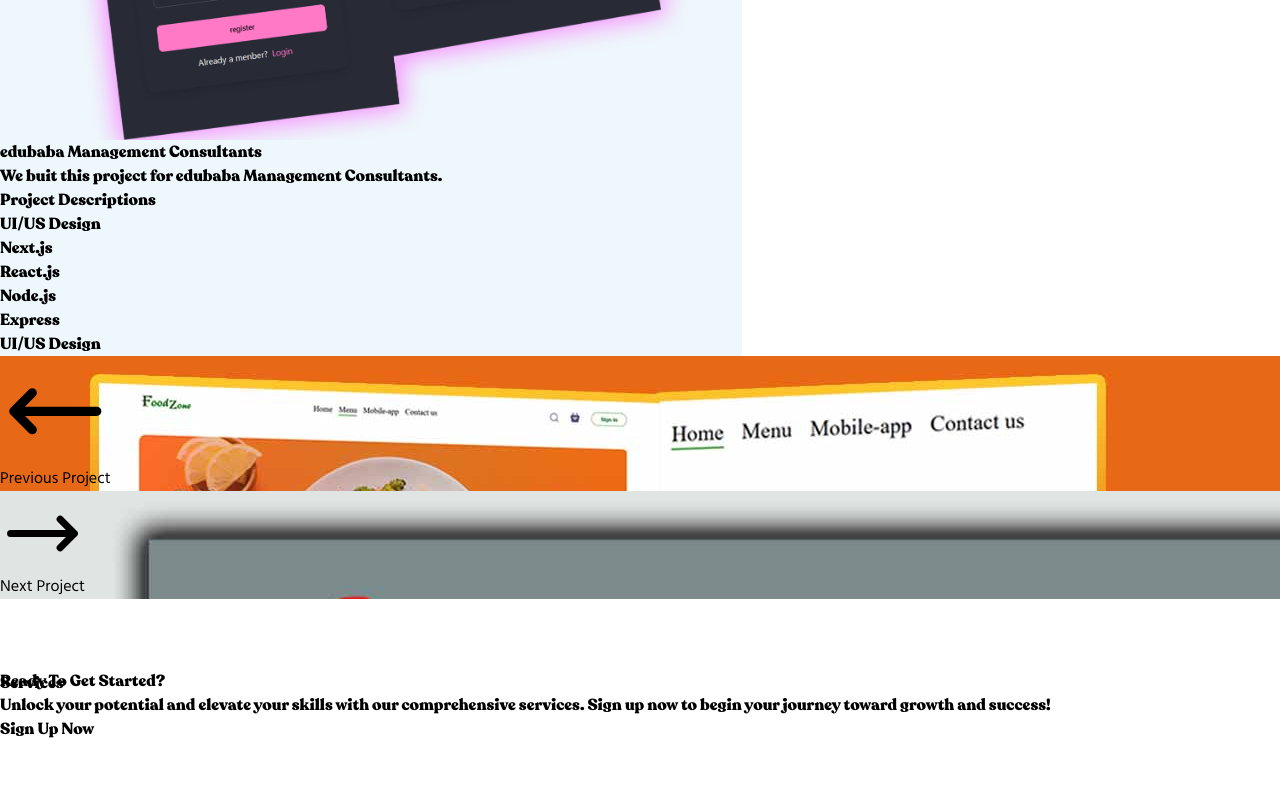
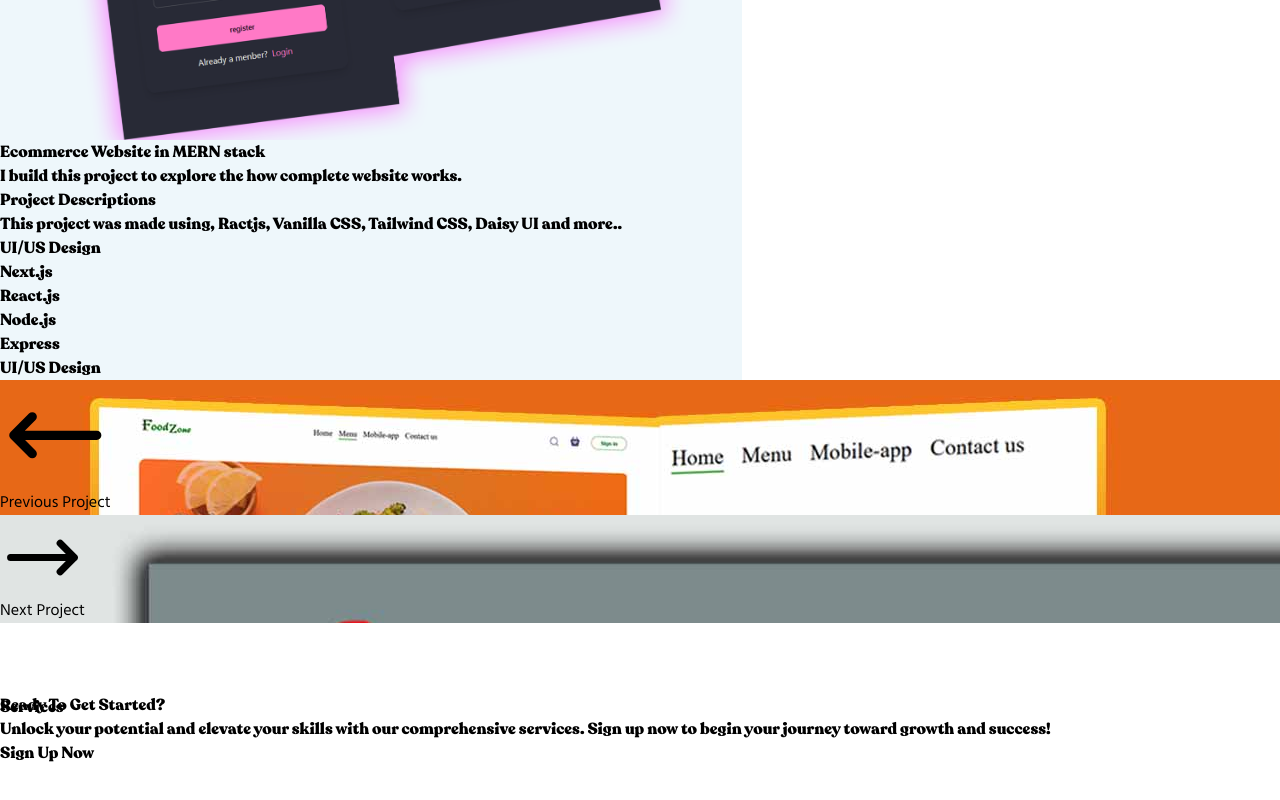
Before and after one commit to Bibash45/Portfolio, a Next.js app in the folder portfolio/: page /portfoliodetail/1 in a window 1280 px wide. Shown: the part 2340-3140 px from the top of the page. Built offline with nearby package versions, Linux system fonts and the light colour scheme.

Commit message:
data changes

```diff
--- a/portfolio/src/app/components/HomeComponent/HomeComponent.js
+++ b/portfolio/src/app/components/HomeComponent/HomeComponent.js
@@ -162,7 +162,7 @@ const HomeComponent = () => {
                     <Image width={200} height={100} src="/mongodb.png" alt="mongodb" className="h-12" />
                     <Image width={200} height={100}  src="/reactjs.png" alt="reactjs" className="h-12" />
                     <Image width={200} height={100}  src="/nextjs.png" alt="nextjs" className="h-12" />
-                    <Image width={200} height={100} src="/docker.png" alt="docker" className="h-12" />
+                    {/* <Image width={200} height={100} src="/docker.png" alt="docker" className="h-12" /> */}
                     <Image
                     width={200} height={100}
                       src="/expressjs.png"
--- a/portfolio/src/app/data.js
+++ b/portfolio/src/app/data.js
@@ -49,24 +49,24 @@ export const AboutData = [
 export const DataArray = [
   {
     title: "Food Order Website Using Reactjs",
-    name: "Ultimate ReactJs portfolio",
-    des: "I have made this project in 2022  to show thousands of students all over the world  how to make Reactjs portfolio.",
-    des1: "This project was made using, Ractjs, Nextjs, Expressjs, Nodejs, Rxjs Bootsrap and many more!",
+    name: "Food Order Website",
+    des: "I created this project in 2023 to learn React.js and explore its capabilities in building interactive web applications.",
+    des1: "This project was made using, Ractjs and Vanilla CSS",
     images: ["/food1.jpg", "/food2.jpg"],
   },
   {
     title: "Ecommerce Website",
-    name: "edubaba Management Consultants",
-    des: "We buit this project for edubaba  Management Consultants.",
-    des1: "",
+    name: "Ecommerce Website in MERN stack",
+    des: "I build this project to explore the how complete website works.",
+    des1: "This project was made using, Ractjs, Vanilla CSS, Tailwind CSS, Daisy UI and more..",
 
     images: ["/ecommerce1.jpg", "/ecommerce2.png", "/ecommerce3.png"],
   },
   {
     title: "'Sastobazar'  E-commerce Website Project",
-    name: "Yum Food Company",
-    des: "We did  this project for Yum Foods Located in USA.",
-    des1: "This website's graphic design is fantastic. Animated sliders are painstakingly built and created in WordPress with Revolution Slider. All of the product photos are photo manipulations created in Adobe Photoshop.",
+    name: "Full Stack E-commerce Project",
+    des: "I did this project to explore my knowledge building a full stack ecommerce project .",
+    des1: "This project was developed using React.js, Bootstrap, Express.js, and Mongoose. It features a visually appealing user interface on the frontend, seamless integration of RESTful APIs between the backend and frontend, and robust functionalities such as payment processing, user reviews, pagination, and admin management. Additional features include password recovery, email notifications for order delivery, and a comprehensive user experience.",
 
     images: [
       "/sastobazar.jpg",
```
